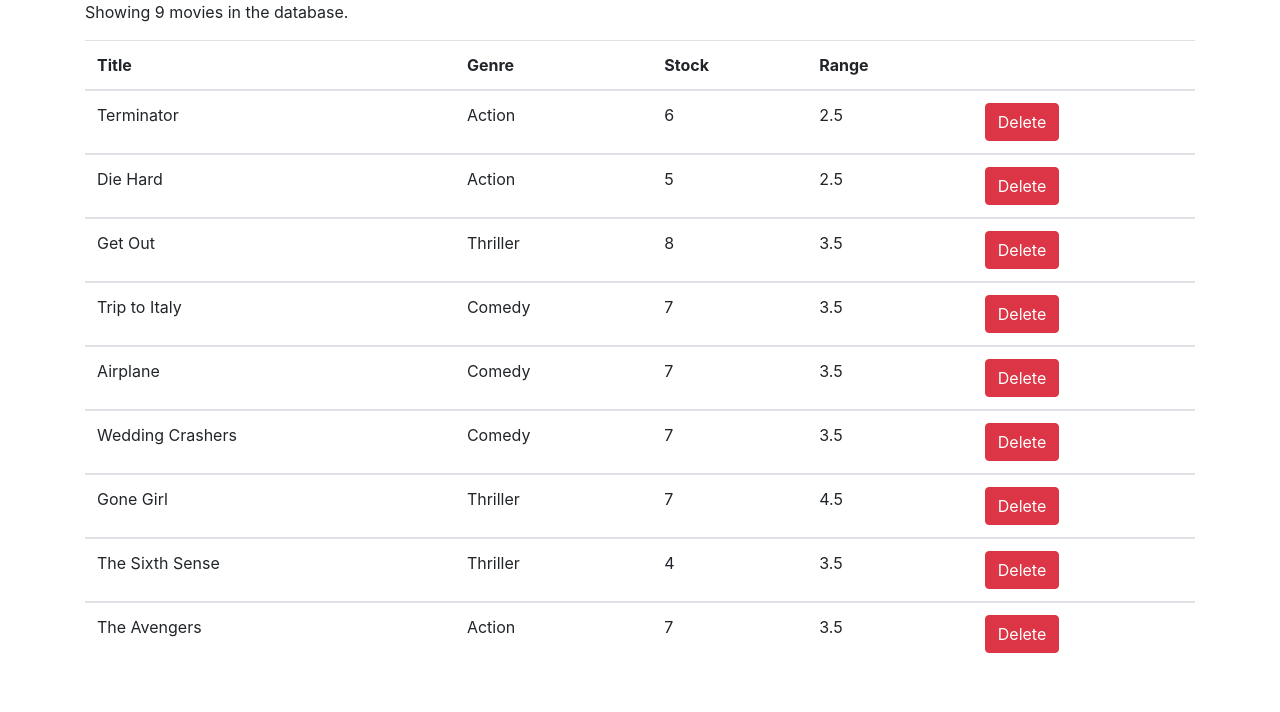
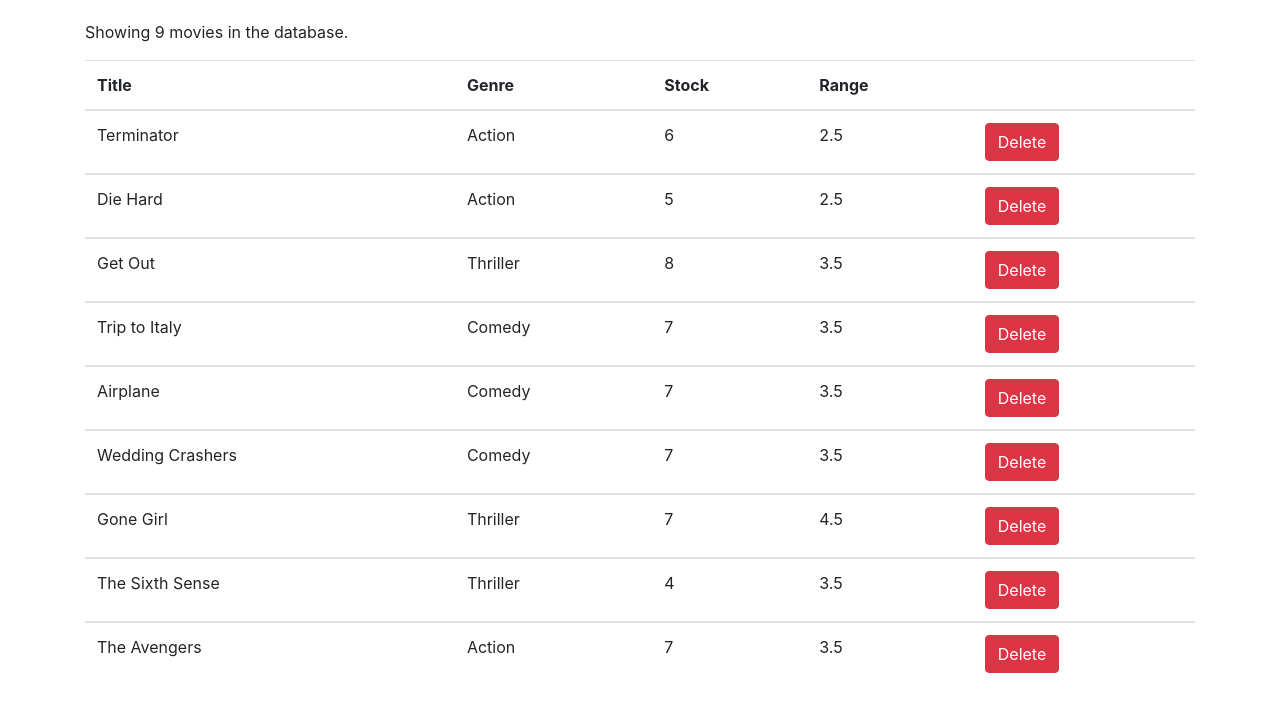
Before and after one commit to kboul/display-and-delete-movies, a React (Create React App) app: page / in a window 1280 px wide. Shown: the top 712 px of the page. Built offline with nearby package versions, Linux system fonts and the light colour scheme.

Commit message:
Add some top padding to the top

```diff
--- a/src/index.css
+++ b/src/index.css
@@ -1,5 +1,5 @@
 body {
   margin: 0;
-  padding: 0;
+  padding: 20px 0 0 0;
   font-family: sans-serif;
 }
```
